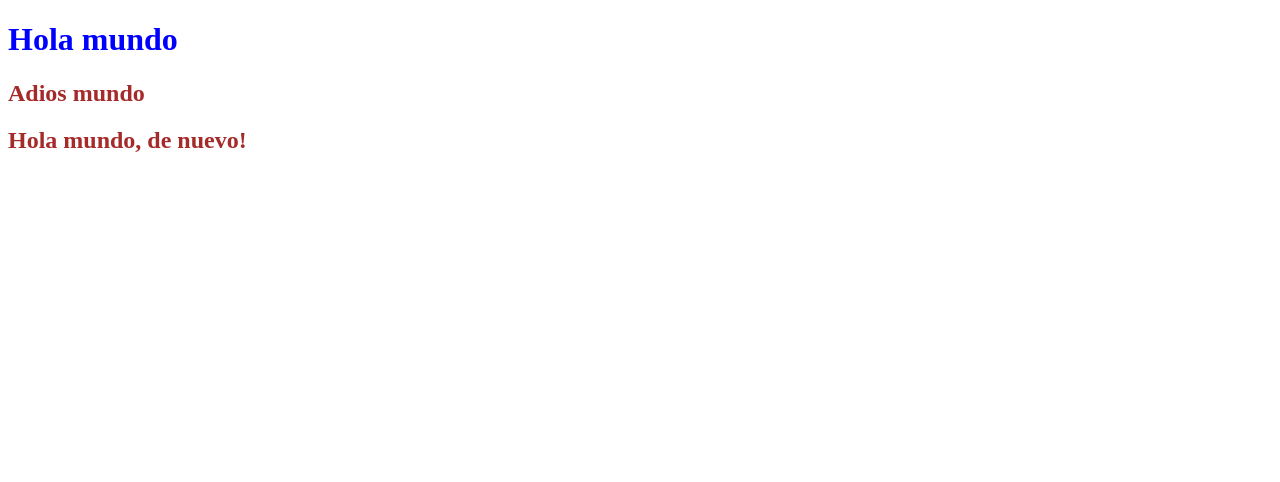
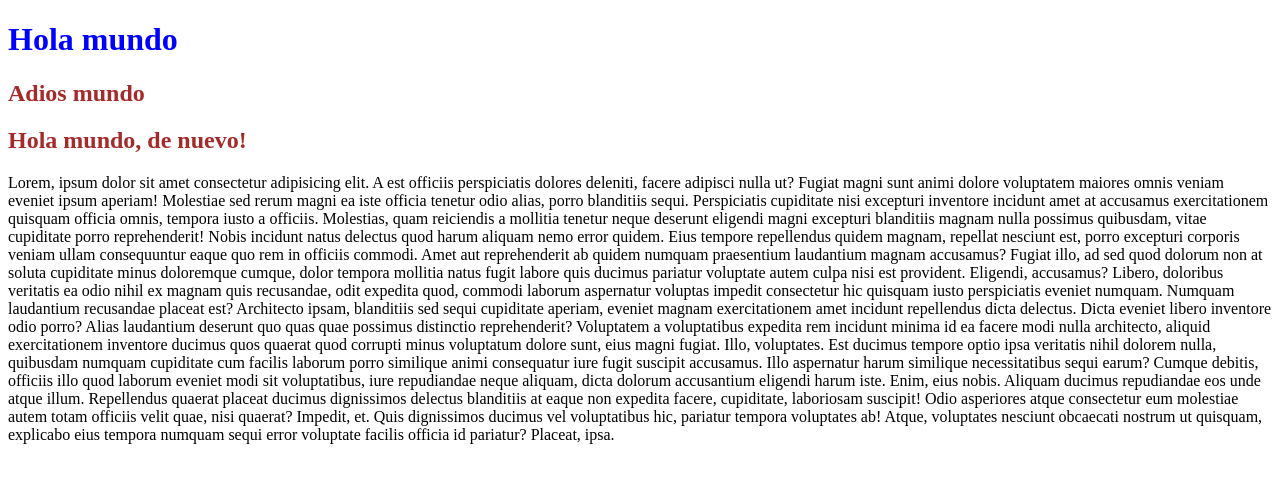
Before and after one commit to luiscazzullo/proyecto-2-com23i, a plain HTML site: page index.html in a window 1280 px wide. Drawn offline with Linux system fonts and the light colour scheme.

Commit message:
adding a new paragraph

```diff
--- a/index.html
+++ b/index.html
@@ -12,5 +12,46 @@
     <h1>Hola mundo</h1>
     <h2>Adios mundo</h2>
     <h2>Hola mundo, de nuevo!</h2>
+    <p>
+      Lorem, ipsum dolor sit amet consectetur adipisicing elit. A est officiis
+      perspiciatis dolores deleniti, facere adipisci nulla ut? Fugiat magni sunt
+      animi dolore voluptatem maiores omnis veniam eveniet ipsum aperiam!
+      Molestiae sed rerum magni ea iste officia tenetur odio alias, porro
+      blanditiis sequi. Perspiciatis cupiditate nisi excepturi inventore
+      incidunt amet at accusamus exercitationem quisquam officia omnis, tempora
+      iusto a officiis. Molestias, quam reiciendis a mollitia tenetur neque
+      deserunt eligendi magni excepturi blanditiis magnam nulla possimus
+      quibusdam, vitae cupiditate porro reprehenderit! Nobis incidunt natus
+      delectus quod harum aliquam nemo error quidem. Eius tempore repellendus
+      quidem magnam, repellat nesciunt est, porro excepturi corporis veniam
+      ullam consequuntur eaque quo rem in officiis commodi. Amet aut
+      reprehenderit ab quidem numquam praesentium laudantium magnam accusamus?
+      Fugiat illo, ad sed quod dolorum non at soluta cupiditate minus doloremque
+      cumque, dolor tempora mollitia natus fugit labore quis ducimus pariatur
+      voluptate autem culpa nisi est provident. Eligendi, accusamus? Libero,
+      doloribus veritatis ea odio nihil ex magnam quis recusandae, odit expedita
+      quod, commodi laborum aspernatur voluptas impedit consectetur hic quisquam
+      iusto perspiciatis eveniet numquam. Numquam laudantium recusandae placeat
+      est? Architecto ipsam, blanditiis sed sequi cupiditate aperiam, eveniet
+      magnam exercitationem amet incidunt repellendus dicta delectus. Dicta
+      eveniet libero inventore odio porro? Alias laudantium deserunt quo quas
+      quae possimus distinctio reprehenderit? Voluptatem a voluptatibus expedita
+      rem incidunt minima id ea facere modi nulla architecto, aliquid
+      exercitationem inventore ducimus quos quaerat quod corrupti minus
+      voluptatum dolore sunt, eius magni fugiat. Illo, voluptates. Est ducimus
+      tempore optio ipsa veritatis nihil dolorem nulla, quibusdam numquam
+      cupiditate cum facilis laborum porro similique animi consequatur iure
+      fugit suscipit accusamus. Illo aspernatur harum similique necessitatibus
+      sequi earum? Cumque debitis, officiis illo quod laborum eveniet modi sit
+      voluptatibus, iure repudiandae neque aliquam, dicta dolorum accusantium
+      eligendi harum iste. Enim, eius nobis. Aliquam ducimus repudiandae eos
+      unde atque illum. Repellendus quaerat placeat ducimus dignissimos delectus
+      blanditiis at eaque non expedita facere, cupiditate, laboriosam suscipit!
+      Odio asperiores atque consectetur eum molestiae autem totam officiis velit
+      quae, nisi quaerat? Impedit, et. Quis dignissimos ducimus vel voluptatibus
+      hic, pariatur tempora voluptates ab! Atque, voluptates nesciunt obcaecati
+      nostrum ut quisquam, explicabo eius tempora numquam sequi error voluptate
+      facilis officia id pariatur? Placeat, ipsa.
+    </p>
   </body>
 </html>
```
